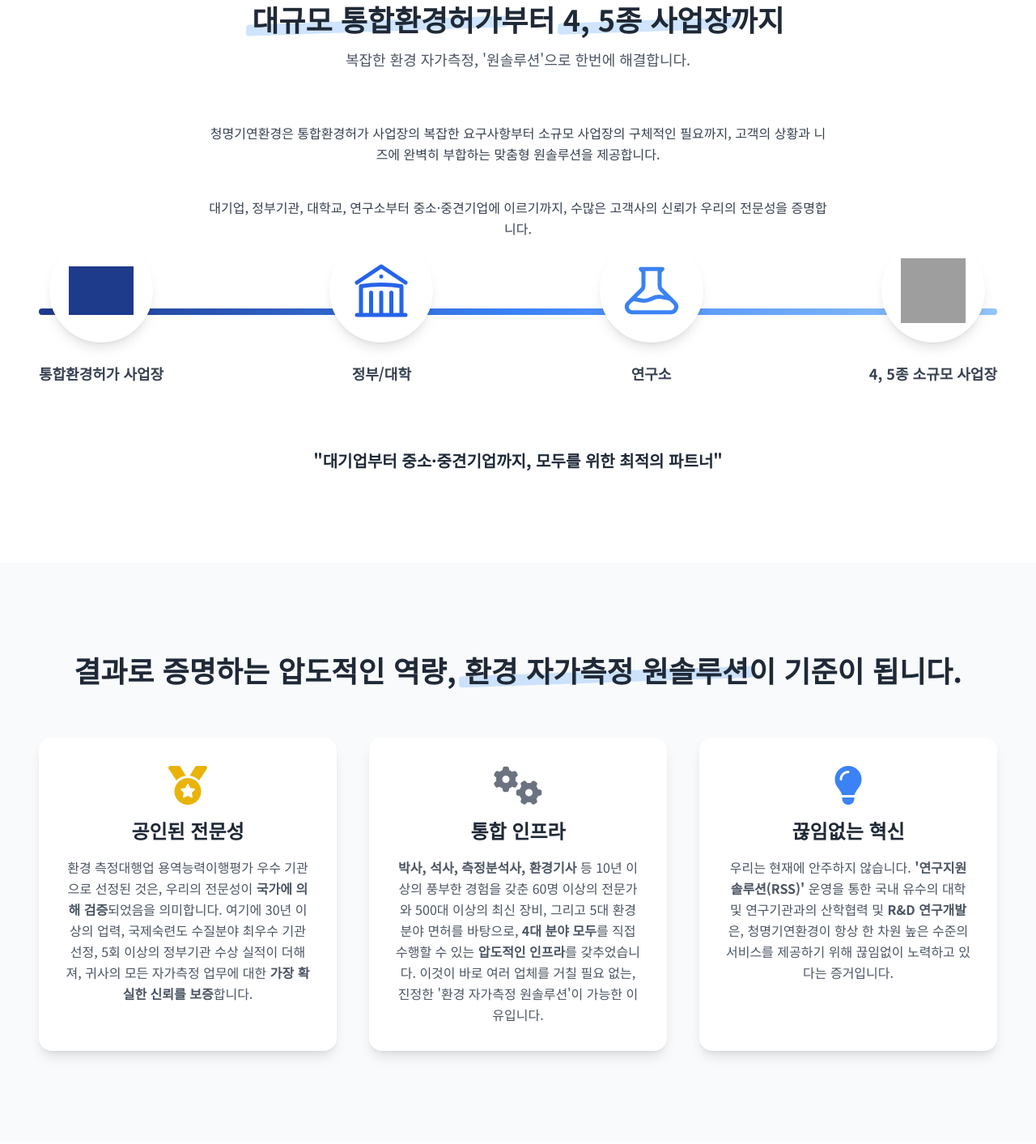
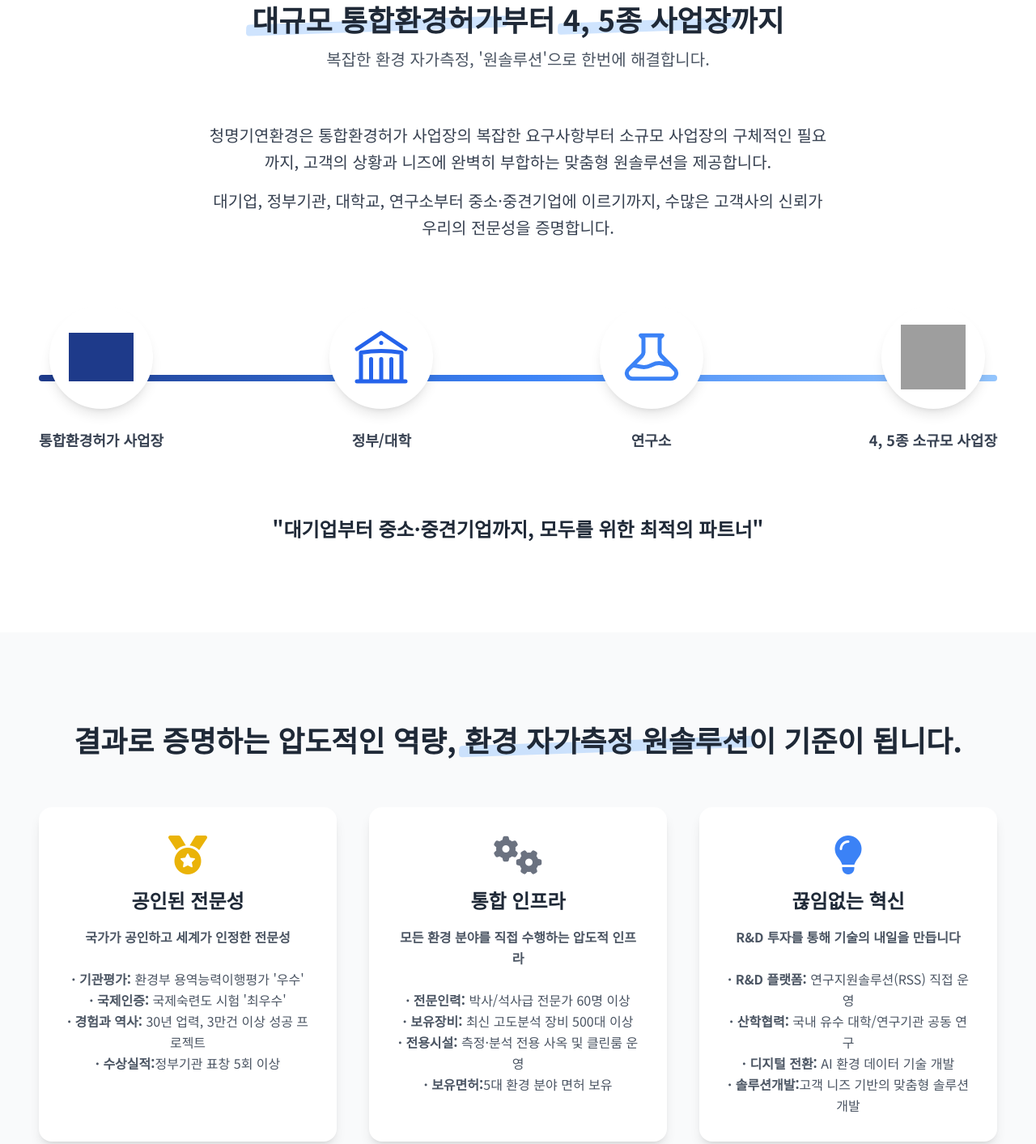
Before and after one commit to yeonboy/CM-onesolution-page, a plain HTML site: page index.html in a window 1280 px wide. Shown: the part 3375-4788 px from the top of the page at 81% size. Drawn offline with nearby package versions, Linux system fonts and the light colour scheme; grey boxes are pictures that could not be loaded; a web font is replaced by a local one.

Commit message:
Update index.html

```diff
--- a/index.html
+++ b/index.html
@@ -290,7 +290,7 @@
         .info-wrapper {
             position: absolute;
             top: 50%;
-            left: 0%;
+            left: 0;
             transform: translateY(-50%);
             width: 100%;
             display: flex;
@@ -794,14 +794,14 @@
                 <div class="text-center mb-16">
                     <h2 class="text-3xl md:text-4xl font-bold mb-4"><span class="highlight">대규모 통합환경허가</span>부터 <span
                             class="highlight">4, 5종 사업장</span>까지</h2>
-                    <p class="text-lg text-gray-600">복잡한 환경 자가측정, '원솔루션'으로 한번에 해결합니다.</p>
+                    <p class="text-xl text-gray-600">복잡한 환경 자가측정, '원솔루션'으로 한번에 해결합니다.</p>
                 </div>
                 <div class="max-w-screen-xl mx-auto">
-                    <div class="max-w-3xl mx-auto text-1g text-gray-700 leading-relaxed mb-30 text-center">
+                    <div class="max-w-3xl mx-auto text-xl text-gray-700 leading-relaxed mb-20 text-center">
                         <p>
                             청명기연환경은 통합환경허가 사업장의 복잡한 요구사항부터 소규모 사업장의 구체적인 필요까지, 고객의 상황과 니즈에 완벽히 부합하는 맞춤형 원솔루션을 제공합니다.
                         </p>
-                        <p class="mt-10">
+                        <p class="mt-4">
                             대기업, 정부기관, 대학교, 연구소부터 중소·중견기업에 이르기까지, 수많은 고객사의 신뢰가 우리의 전문성을 증명합니다.
                         </p>
                     </div>
@@ -857,7 +857,7 @@
                             </div>
                         </div>
                     </div>
-                    <p class="text-center mt-20 text-xl font-semibold text-gray-800">"대기업부터 중소·중견기업까지, 모두를 위한 최적의 파트너"
+                    <p class="text-center mt-20 text-2xl font-semibold text-gray-800">"대기업부터 중소·중견기업까지, 모두를 위한 최적의 파트너"
                     </p>
                 </div>
             </div>
@@ -876,9 +876,12 @@
                         <span class="text-5xl mb-4"><i class="fas fa-medal text-yellow-500"></i></span>
                         <h3 class="text-2xl font-bold mb-4">공인된 전문성</h3>
                         <p class="text-gray-600 leading-relaxed">
-                            환경 측정대행업 용역능력이행평가 우수 기관으로 선정된 것은, 우리의 전문성이 <strong>국가에 의해 검증</strong>되었음을 의미합니다. 여기에 30년 이상의
-                            업력, 국제숙련도 수질분야 최우수 기관 선정, 5회 이상의 정부기관 수상 실적이 더해져, 귀사의 모든 자가측정 업무에 대한 <strong>가장 확실한 신뢰를
-                                보증</strong>합니다.
+                            <strong>국가가 공인하고 세계가 인정한 전문성</strong><br><br><strong>· 기관평가:</strong> 환경부 용역능력이행평가
+                            '우수'<br><strong>· 국제인증:</strong> 국제숙련도 시험 '최우수'<br><strong>· 경험과 역사:</strong> 30년 업력, 3만건
+                            이상
+                            성공 프로젝트<br><strong>· 수상실적:</strong>정부기관 표창 5회 이상
+
+
                         </p>
                     </div>
                     <!-- Card 2: 통합 인프라 -->
@@ -886,9 +889,10 @@
                         <span class="text-5xl mb-4"><i class="fas fa-cogs text-gray-500"></i></span>
                         <h3 class="text-2xl font-bold mb-4">통합 인프라</h3>
                         <p class="text-gray-600 leading-relaxed">
-                            <strong>박사, 석사, 측정분석사, 환경기사</strong> 등 10년 이상의 풍부한 경험을 갖춘 60명 이상의 전문가와 500대 이상의 최신 장비, 그리고
-                            5대 환경 분야 면허를 바탕으로, <strong>4대 분야 모두</strong>를 직접 수행할 수 있는 <strong>압도적인 인프라</strong>를 갖추었습니다.
-                            이것이 바로 여러 업체를 거칠 필요 없는, 진정한 '환경 자가측정 원솔루션'이 가능한 이유입니다.
+                            <strong>모든 환경 분야를 직접 수행하는 압도적 인프라</strong><br><br><strong>· 전문인력:</strong> 박사/석사급 전문가 60명 이상
+                            <br><strong>· 보유장비:</strong> 최신 고도분석 장비 500대 이상<br><strong>· 전용시설:</strong> 측정·분석 전용 사옥 및
+                            클린룸 운영
+                            <br><strong>· 보유면허:</strong>5대 환경 분야 면허 보유
                         </p>
                     </div>
                     <!-- Card 3: 혁신 -->
@@ -896,8 +900,11 @@
                         <span class="text-5xl mb-4"><i class="fas fa-lightbulb text-blue-500"></i></span>
                         <h3 class="text-2xl font-bold mb-4">끊임없는 혁신</h3>
                         <p class="text-gray-600 leading-relaxed">
-                            우리는 현재에 안주하지 않습니다. <strong>'연구지원솔루션(RSS)'</strong> 운영을 통한 국내 유수의 대학 및 연구기관과의 산학협력 및
-                            <strong>R&D 연구개발</strong>은, 청명기연환경이 항상 한 차원 높은 수준의 서비스를 제공하기 위해 끊임없이 노력하고 있다는 증거입니다.
+                            <strong>R&D 투자를 통해 기술의 내일을 만듭니다</strong><br><br><strong>· R&D 플랫폼:</strong> 연구지원솔루션(RSS) 직접
+                            운영
+                            <br><strong>· 산학협력:</strong> 국내 유수 대학/연구기관 공동 연구<br><strong>· 디지털 전환:</strong> AI 환경 데이터 기술
+                            개발
+                            <br><strong>· 솔루션개발:</strong>고객 니즈 기반의 맞춤형 솔루션 개발
                         </p>
                     </div>
                 </div>
```
